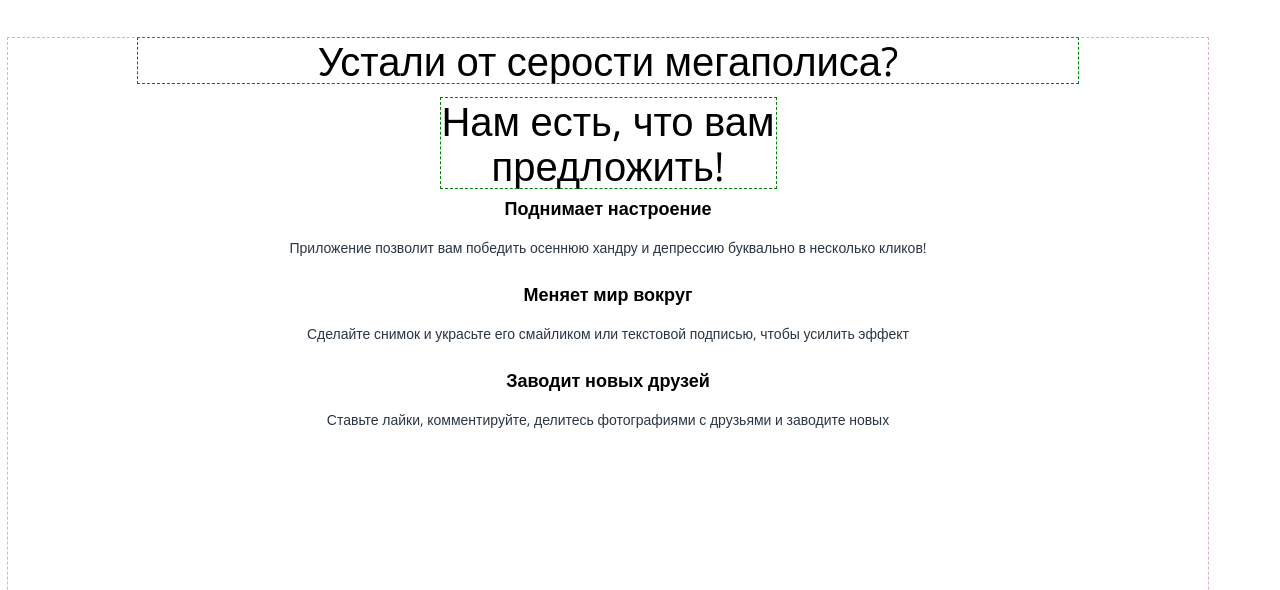
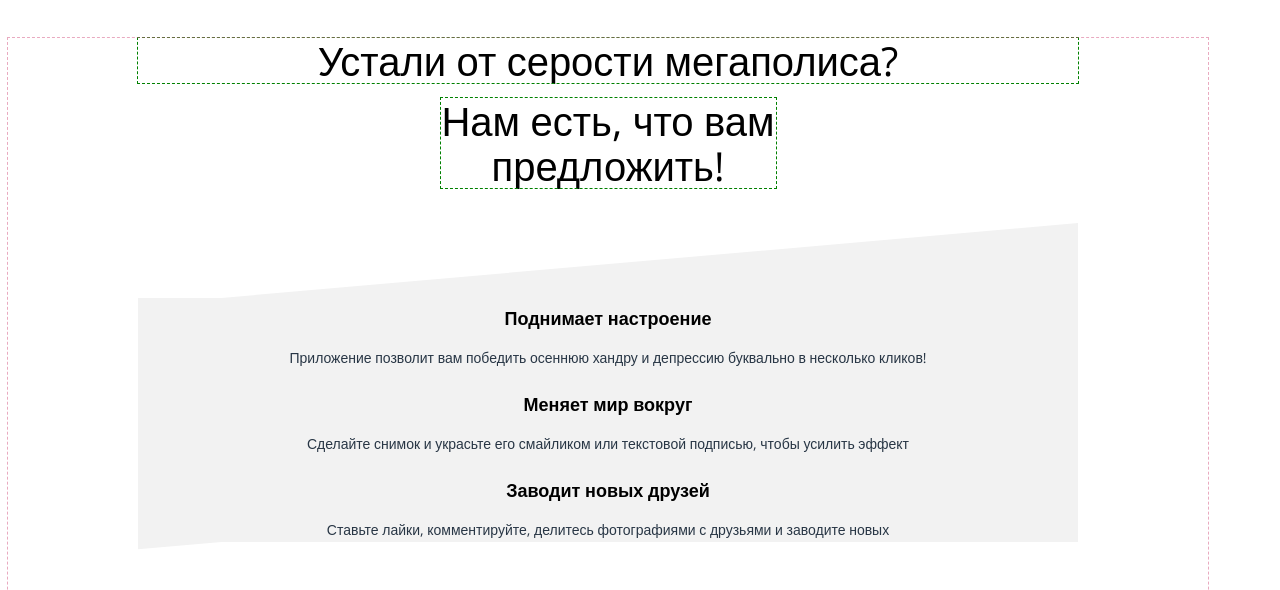
Before and after one commit to 8apelsinov/pinky, a website: page index.html in a window 1280 px wide. Shown: the part 879-1469 px from the top of the page. Drawn offline with nearby package versions, Linux system fonts and the light colour scheme.

Commit message:
фон features
добавила серый фон наискосок на мобильной версии

```diff
--- a/index.html
+++ b/index.html
@@ -60,6 +60,8 @@
                 <p class="features__text features__text--diff">Нам есть, что вам
                     предложить!</p>
 
+              <div  class="features__wrapper">
+
                 <b class="features__title">Поднимает настроение</b>
                 <p class="features__item">Приложение позволит вам победить осеннюю хандру и депрессию буквально в несколько кликов!</p>
 
@@ -68,6 +70,8 @@
 
                  <b class="features__title">Заводит новых друзей</b>
                 <p class="features__item">Ставьте лайки, комментируйте, делитесь фотографиями с друзьями и заводите новых</p>
+               </div>
+
             </section>
 
             <section class="reviews">reviews
--- a/less/blocks/index-features.less
+++ b/less/blocks/index-features.less
@@ -3,8 +3,31 @@
 
     text-align: center;
 
-    .mobile-width();
+    width: 320px;
     color: black;
+    margin-top: 35px;
+
+    &__wrapper  {
+      background-color: #f2f2f2;
+        padding: 0 20px;
+        position: relative;
+         margin-top: 110px;
+
+        &::before {
+            content: "";
+            position: absolute;
+            width: 100%;
+            height: 100%;
+            background-color: inherit;
+            z-index: -1;
+            top: -75px;
+            right: 0px;
+            transform-origin: right bottom;
+            transform: skewY(-5deg);
+
+
+        }
+    }
 
     &__text {
         font-size: 24px;
```
Also changed, not shown: css/style.css.
